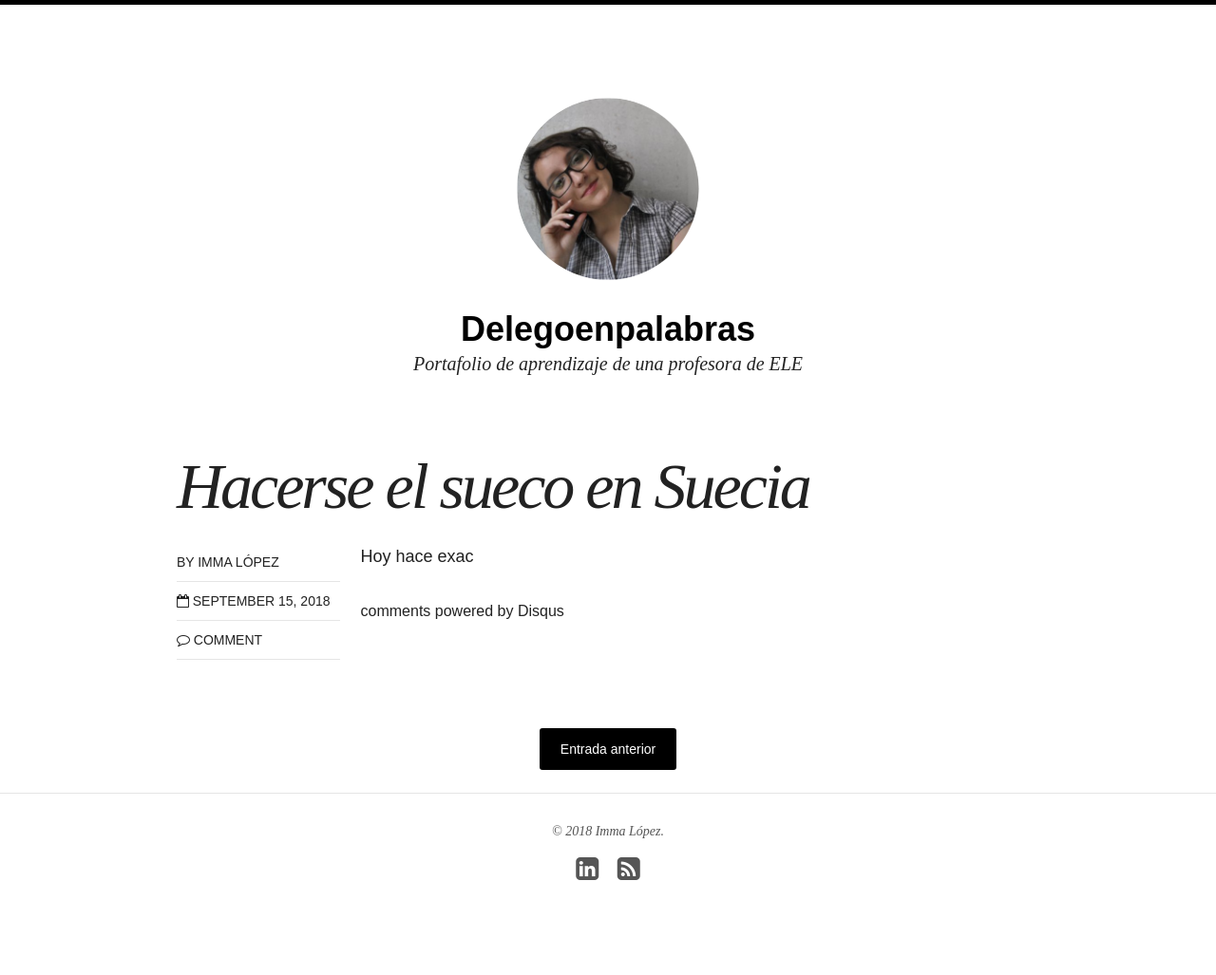
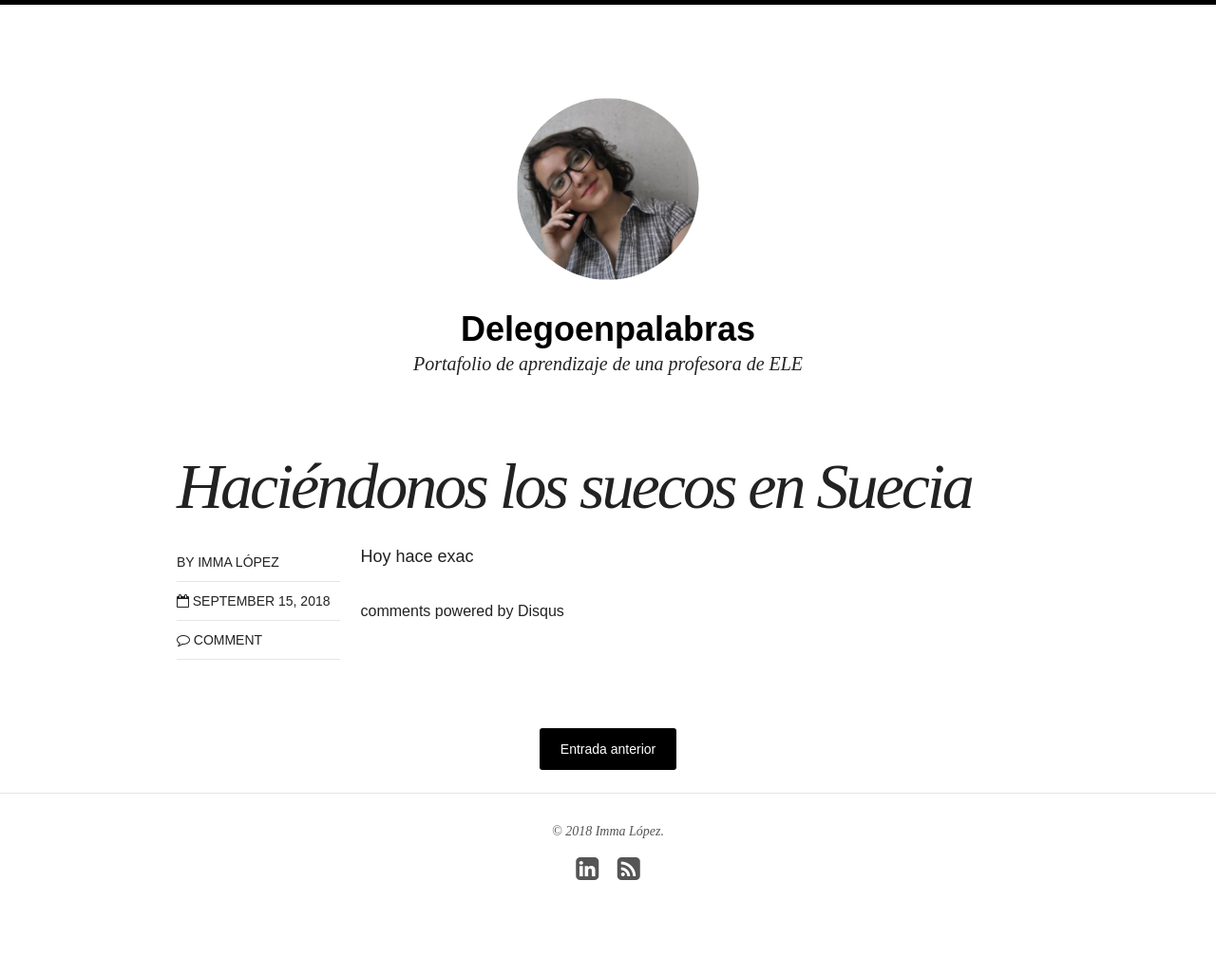
Before and after one commit to immalopez/immalopez.github.io, a Jekyll site: the page built from _posts/blog/2018-09-15-proPIC-Europa.md, in a window 1280 px wide. Shown: the whole page at 95% size. Built offline with Jekyll 4.4.1, drawn with Linux system fonts in a browser that asks for light colours; nearby versions of some CDN libraries; comment, search, counter and statistics services are not loaded.

Commit message:
Update 2018-09-15-proPIC-Europa.md

```diff
--- a/_posts/blog/2018-09-15-proPIC-Europa.md
+++ b/_posts/blog/2018-09-15-proPIC-Europa.md
@@ -1,6 +1,6 @@
 ---
 layout: post
-title: Hacerse el sueco en Suecia
+title: Haciéndonos los suecos en Suecia
 modified:
 categories: blog
 excerpt: "proPIC Europa"
```
